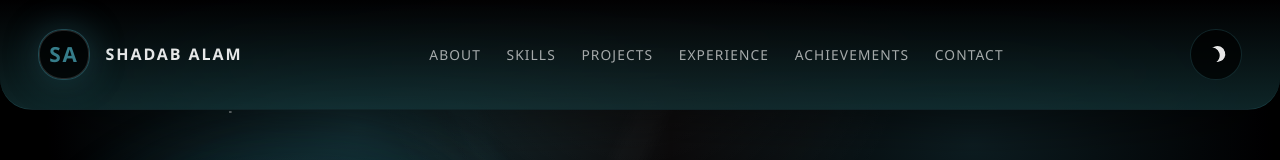
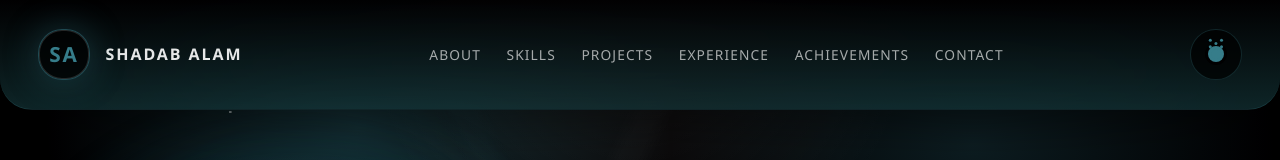
Before and after one commit to sha1am/portfo1io, a React app in the folder frontend/: page / in a window 1280 px wide. Shown: the top 160 px of the page. Built offline with nearby package versions, Linux system fonts and the light colour scheme.

Commit message:
Align theme toggle icon with target theme

```diff
--- a/frontend/src/features/portfolio/components/SiteHeader.js
+++ b/frontend/src/features/portfolio/components/SiteHeader.js
@@ -3,6 +3,7 @@ import { THEME, STORAGE, A11Y } from '../../../shared/constants';
 
 const SiteHeader = ({ navigationItems }) => {
   const [theme, setTheme] = useState(THEME.DEFAULT);
+  const nextTheme = theme === THEME.DARK ? THEME.LIGHT : THEME.DARK;
 
   useEffect(() => {
     const savedTheme = localStorage.getItem(STORAGE.KEYS.THEME) || THEME.DEFAULT;
@@ -11,10 +12,9 @@ const SiteHeader = ({ navigationItems }) => {
   }, []);
 
   const toggleTheme = () => {
-    const newTheme = theme === THEME.DARK ? THEME.LIGHT : THEME.DARK;
-    setTheme(newTheme);
-    document.documentElement.setAttribute('data-theme', newTheme);
-    localStorage.setItem(STORAGE.KEYS.THEME, newTheme);
+    setTheme(nextTheme);
+    document.documentElement.setAttribute('data-theme', nextTheme);
+    localStorage.setItem(STORAGE.KEYS.THEME, nextTheme);
   };
 
   return (
@@ -36,9 +36,9 @@ const SiteHeader = ({ navigationItems }) => {
         className="theme-chip"
         type="button"
         onClick={toggleTheme}
-        aria-label={A11Y.LABELS.SWITCH_TO_THEME.replace('{theme}', theme === THEME.DARK ? THEME.LIGHT : THEME.DARK)}
+        aria-label={A11Y.LABELS.SWITCH_TO_THEME.replace('{theme}', nextTheme)}
       >
-        <span className={`theme-chip__icon ${theme === THEME.DARK ? 'theme-chip__moon' : 'theme-chip__sun'}`} />
+        <span className={`theme-chip__icon ${nextTheme === THEME.LIGHT ? 'theme-chip__sun' : 'theme-chip__moon'}`} />
       </button>
     </header>
   );
```
